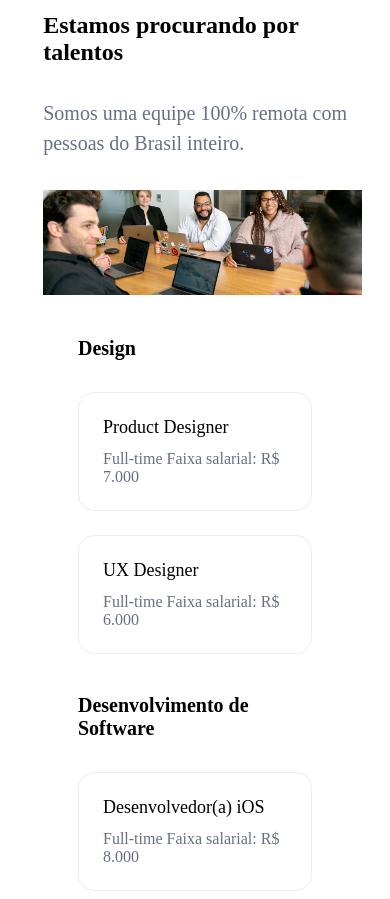
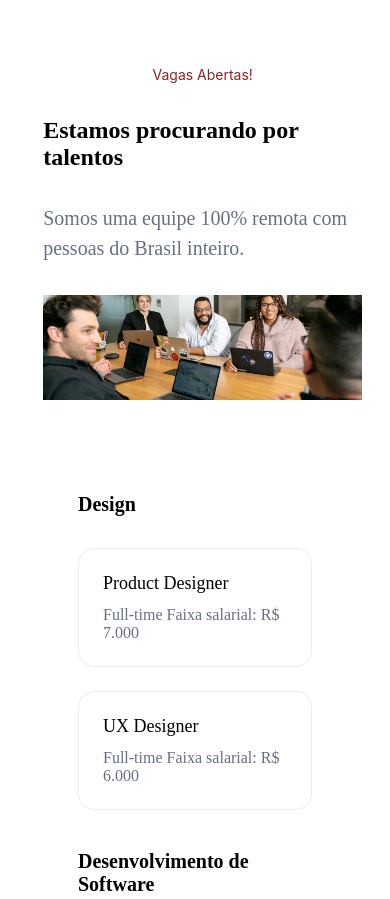
Before and after one commit to Re-Santos/optimus-tech, a plain HTML site: page index.html in a window 390 px wide. Shown: the part 1386-2285 px from the top of the page. Drawn offline with Linux system fonts and the light colour scheme.

Commit message:
ajustes nas distâncias  das páginas no modo responsivo

```diff
--- a/style.css
+++ b/style.css
@@ -316,32 +316,27 @@ form {
     body {
         overflow-x: hidden;
     }
-
     .container {
         flex-direction: column;
         align-items: flex-start;
         padding: 0 16px;
     }
-
     .paginas {
         flex-direction: column;
         gap: 10px;
         width: 100%;
         text-align: left;
     }
-
     .botoes {
         flex-direction: column;
         width: 100%;
         gap: 10px;
         margin-top: 25%;
     }
-
     .empresa {
         padding: 3rem 0;
         width: 100%;
     }
-
     .empresa .sobre-nos {
         margin-top: 25%;
     }
@@ -354,46 +349,36 @@ form {
         margin-right: 10%;
         padding: 0 16px;
     }
-
     .talentos {
         margin-left: -2%;
-    }
-    .texto-talentos .vagas-abertas {
-        margin-top: 130%;
+        margin-top: 160%;
     }
 
     .texto-talentos {
         width: 90%;
         padding: 0 16px;
-        margin-top: 100%;
+        margin-top: 180%;
     }
-
     .texto-talentos img {
         width: 100%;
         height: auto;
         margin-bottom: 0;
     }
-
     .vagas {
         width: 60%;
-        margin-top: -30%;
+        margin-top: -70%;
     }
-
-
     .depoimento h2 {
         max-width: 100%;
     }
-
     footer{
         width: 100%;
         margin-right: -15%;
     }
-
     .footer-container {
         width: 100%;
         box-sizing: border-box;
     }
-
     .reservado {
         width: 100%;
         padding: 0 16px;
```
